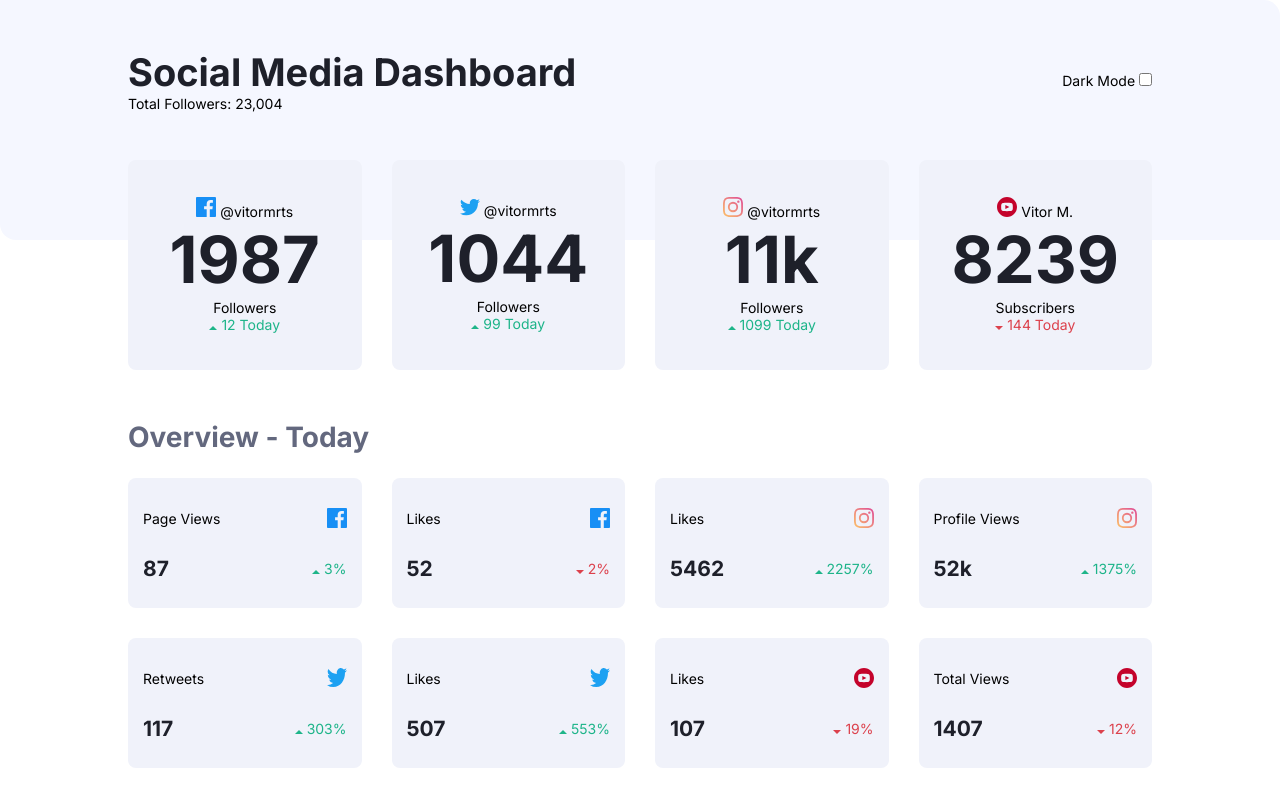
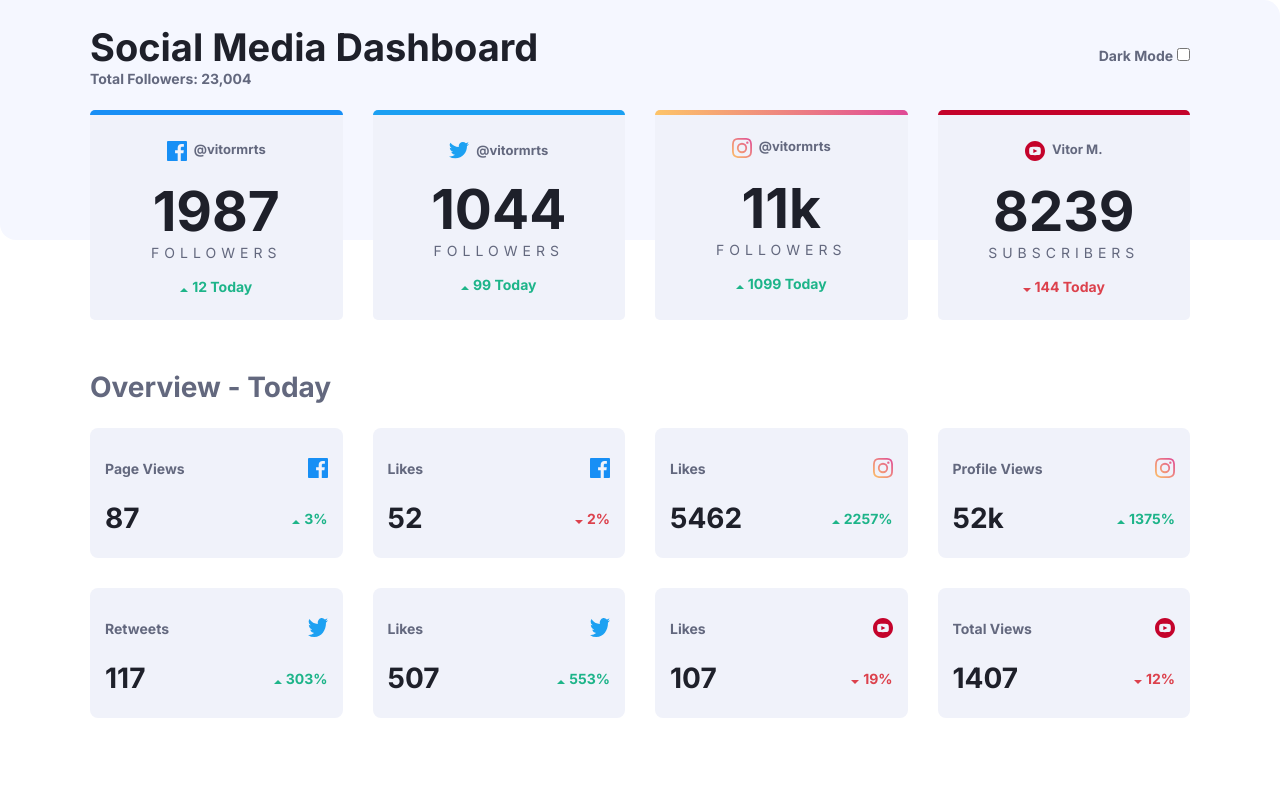
Before and after one commit to vitormrts/social-media-theme-switcher, a plain HTML site: page index.html in a window 1280 px wide. Drawn offline with Linux system fonts and the light colour scheme.

Commit message:
Finish light theme

```diff
--- a/index.html
+++ b/index.html
@@ -29,14 +29,14 @@
 
       <main class="l-main">
         <section class="l-main__c-followers">
-          <div class="l-main__c-followers__card">
-            <label>
+          <div class="l-main__c-followers__card facebook">
+            <label class="l-main__c-followers__icon">
               <img src="assets/icon-facebook.svg" alt="icon facebook">
-              <span>@vitormrts</span>
+              <span class="l-main__c-followers__user">@vitormrts</span>
             </label>
 
             <h2>1987</h2>
-            <span>Followers</span>
+            <span class="l-main__c-followers__followers">Followers</span>
 
             <label>
               <img src="assets/icon-up.svg" alt="up simbol">
@@ -44,14 +44,14 @@
             </label>
           </div>
 
-          <div class="l-main__c-followers__card">
-            <label>
+          <div class="l-main__c-followers__card twitter" >
+            <label class="l-main__c-followers__icon">
               <img src="assets/icon-twitter.svg" alt="twitter icon">
-              <span>@vitormrts</span>
+              <span class="l-main__c-followers__user">@vitormrts</span>
             </label>
 
             <h2>1044</h2>
-            <span>Followers</span>
+            <span class="l-main__c-followers__followers">Followers</span>
 
             <label>
               <img src="assets/icon-up.svg" alt="up icon">
@@ -59,14 +59,14 @@
             </label>
           </div>
 
-          <div class="l-main__c-followers__card">
-            <label>
+          <div class="l-main__c-followers__card instagram">
+            <label class="l-main__c-followers__icon">
               <img src="assets/icon-instagram.svg" alt="instagram icon">
-              <span>@vitormrts</span>
+              <span class="l-main__c-followers__user">@vitormrts</span>
             </label>
 
             <h2>11k</h2>
-            <span>Followers</span>
+            <span class="l-main__c-followers__followers">Followers</span>
 
             <label>
               <img src="assets/icon-up.svg" alt="up icon">
@@ -74,14 +74,14 @@
             </label>
           </div>
 
-          <div class="l-main__c-followers__card">
-            <label>
+          <div class="l-main__c-followers__card youtube">
+            <label class="l-main__c-followers__icon">
               <img src="assets/icon-youtube.svg" alt="youtube icon">
-              <span>Vitor M.</span>
+              <span class="l-main__c-followers__user">Vitor M.</span>
             </label>
 
             <h2>8239</h2>
-            <span>Subscribers</span>
+            <span class="l-main__c-followers__followers">Subscribers</span>
 
             <label>
               <img src="assets/icon-down.svg" alt="down icon">
--- a/sass/layout/_l-header.scss
+++ b/sass/layout/_l-header.scss
@@ -2,15 +2,19 @@
     position: relative;
     flex: 1;
     display: flex;
-    background-color: var(--color-l-top);
     align-items: center;
-    max-height: 100px;
+    max-height: 50px;
     margin-top: 30px;
     margin-bottom: 30px;
 
     h1 {
         color: var(--color-l-text-primary);
         font-size: 3.8rem;
+    }
+
+    span {
+        color: var(--color-l-text-secondary);
+        font-weight: 700;
     }
 
     @include breakpoint(830) {
--- a/sass/layout/_l-main.scss
+++ b/sass/layout/_l-main.scss
@@ -6,10 +6,12 @@
 
     &__today--up {
         color: var(--color-green);
+        font-weight: 700;
     }
 
     &__today--down {
-        color: var(--color-red)
+        color: var(--color-red);
+        font-weight: 700;
     }
 
     h2 {
@@ -19,13 +21,32 @@
     &__c-followers {
         // background-color: red;
         display: grid;
-        grid-template-columns: repeat(auto-fill, minmax(200px, auto));
+        grid-template-columns: repeat(auto-fill, minmax(20%, auto));
         column-gap: 30px;
         row-gap: 30px;
 
+        &__user {
+            font-weight: 700;
+            color: var(--color-l-text-secondary);
+            margin-left: 7px;
+            font-size: 1.3rem;
+        }
+
+        &__followers {
+            color: var(--color-l-text-secondary);
+            text-transform: uppercase;
+            letter-spacing: 5px;
+            margin-bottom: 17px;
+        }
+
+        &__icon {
+            display: flex;
+        }
+
 
         h2 {
-            font-size: 6.5rem;
+            font-size: 5.5rem;
+            margin-top: 17px;
         }
 
         @include breakpoint(1225) {
@@ -39,7 +60,7 @@
         }
 
         &__card {
-            border-radius: 8px;
+            border-radius: 5px;
             background-color: var(--color-l-card);
             display: flex;
             align-items: center;
@@ -60,8 +81,30 @@
                 height: 380px;
             }
 
-            label {
+            &.facebook {
+                border-top: 5px solid hsl(208, 92%, 53%);
+            }
 
+            &.twitter {
+                border-top: 5px solid hsl(203, 89%, 53%);
+            }
+
+            &.instagram {
+                position: relative;
+                &::before {
+                    content: '';
+                    width: 100%;
+                    position: absolute;
+                    background-image: linear-gradient(to right, hsl(37, 97%, 70%), hsl(329, 70%, 58%));
+                    height: 5px;
+                    top: 0;
+                    border-radius: 5px 5px 0px 0px;
+
+                }
+            }
+
+            &.youtube {
+                border-top: 5px solid hsl(348, 97%, 39%)
             }
         }
     }
@@ -105,10 +148,16 @@
                     width: 20px;
                     height: 20px;
                 }
+
+                span {
+                    color: var(--color-l-text-secondary);
+                    font-weight: 700;
+                }
             }
 
             h2 {
                 align-self: center;
+                font-size: 2.8rem;
             }
 
             div {
--- a/sass/style.scss
+++ b/sass/style.scss
@@ -54,11 +54,11 @@ html {
 }
 
 .content {
-    // background-color: green;
-    width: 80%;
+    width: 90%;
     display: flex;
     height: auto;
     flex-direction: column;
+
     max-width: 1100px;
     margin: 0 auto;
 
```
Also changed, not shown: sass/style.css, 1 other file.
